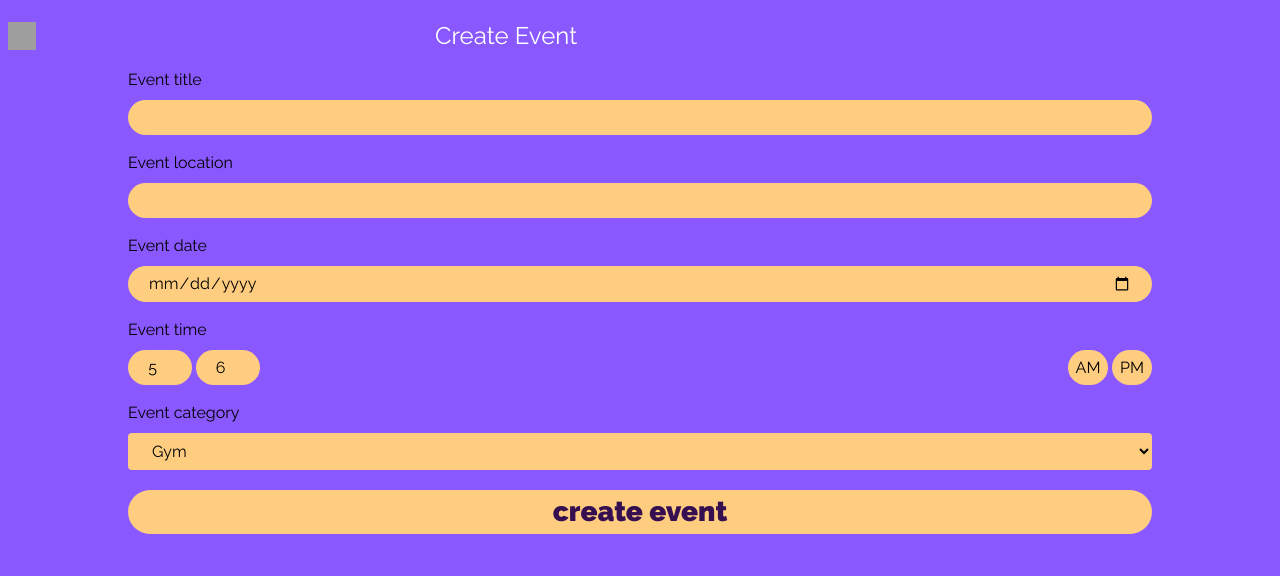
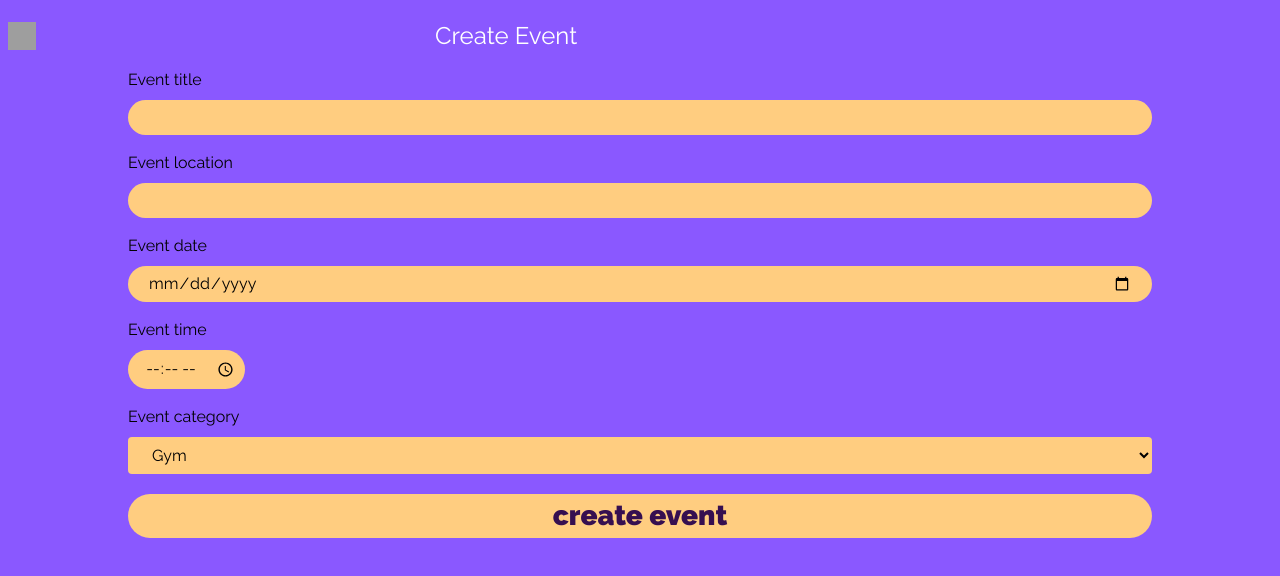
Before and after one commit to kenyounot123/headstarter-hackathon-1, a Next.js app: page /events/create in a window 1280 px wide. Shown: the top 576 px of the page. Built offline with nearby package versions, Linux system fonts and the light colour scheme; grey boxes are pictures that could not be loaded.

Commit message:
Refactor code to use html time input and create function to format date time

```diff
--- a/app/events/create/page.tsx
+++ b/app/events/create/page.tsx
@@ -6,52 +6,30 @@ import { useState } from "react";
 
 
 export default function EventCreate() {
-  const [hours, setHours] = useState<number | ''>('')
-  const [minutes, setMinutes] = useState<number | ''>('')
-  const [period, setPeriod] = useState<'AM' | 'PM'>('AM')
+
   const [date, setDate] = useState<string>("")
+  const [time, setTime] = useState<string>("")
 
   const handleDateChange = (e:React.ChangeEvent<HTMLInputElement>) => {
     setDate(e.target.value)
   }
-
-  const handleHoursChange = (e:React.ChangeEvent<HTMLInputElement>) => {
-    const value = e.target.value
-    if (value === '' || /^[0-9]{1,2}$/.test(value)) {
-      setHours(Number(value) || '');
-    }
+  const handleTimeChange = (e:React.ChangeEvent<HTMLInputElement>) => {
+    setTime(e.target.value)
   }
 
-  const handleMinutesChange = (e:React.ChangeEvent<HTMLInputElement>) => {
-    const value = e.target.value;
-    if (value === '' || /^[0-9]{1,2}$/.test(value)) {
-      setMinutes(Number(value) || '');
-    }
+  const createFormattedDateTime = (): Date | null => {
+    if (!date || !time) return null;
+
+    // Construct the datetime string in ISO format
+    const dateTimeString = `${date}T${time}`;
+
+    return new Date(dateTimeString)
   }
-  const handlePeriodChange = (e:React.MouseEvent<HTMLButtonElement>,newPeriod: 'AM' | 'PM') => {
-    e.preventDefault();
-    setPeriod(newPeriod);
-  };
-
-  function createDateTimeObject(date: string, hours: string, minutes: string, period: 'AM' | 'PM'): Date {
-
-    // Convert 12-hour clock to 24-hour clock
-    const adjustedHours = period === 'PM' && hours < 12 ? hours + 12 : hours;
-    const finalHours = period === 'AM' && hours === 12 ? 0 : adjustedHours;
-
-    // Create a new Date object with the provided date and time
-    const dateTime = new Date(`${date}T${String(finalHours).padStart(2, '0')}:${String(minutes).padStart(2, '0')}:00`);
-
-    return dateTime;
-  }
-
-
   // Send data to API
   const handleSubmit = (e:React.FormEvent<HTMLFormElement>) => {
     e.preventDefault()
 
-    const formattedTime = ``;
-
+    const formattedTime = createFormattedDateTime();
   }
   return (
     <>
@@ -88,15 +66,8 @@ export default function EventCreate() {
 
           <div className="flex flex-col gap-3">
             <p>Event time</p>
-            <div className="flex justify-between gap-5">
-              <div className="flex gap-1">
-                <input className="text-center max-w-sm w-16 outline-none transition-colors ease-in-out duration-300 hover:bg-hover-color focus:bg-hover-color placeholder:text-black bg-secondary-accent-color rounded-full" placeholder="5" type="number" min="1" max="12" value={hours} onChange={handleHoursChange}/>
-                <input className="text-center max-w-sm w-16 outline-none transition-colors ease-in-out duration-300 hover:bg-hover-color p-2 focus:bg-hover-color placeholder:text-black bg-secondary-accent-color rounded-full" placeholder="6" type="number" min="0" max="59" value={minutes} onChange={handleMinutesChange}/>
-              </div>
-              <div className="flex gap-1">
-                <button onClick={(e) => handlePeriodChange(e,"AM")} className={`text-center max-w-sm w-10 outline-none transition-colors ease-in-out duration-300 hover:bg-hover-color focus:bg-hover-color placeholder:text-black bg-secondary-accent-color rounded-full`}>AM</button>
-                <button onClick={(e) => handlePeriodChange(e,"PM")} className="text-center max-w-sm w-10 outline-none transition-colors ease-in-out duration-300 hover:bg-hover-color focus:bg-hover-color placeholder:text-black bg-secondary-accent-color rounded-full">PM</button>
-              </div>
+            <div className="flex gap-1">
+              <input className="p-[1vh] text-center outline-none transition-colors ease-in-out duration-300 hover:bg-hover-color focus:bg-hover-color placeholder:text-black bg-secondary-accent-color rounded-full" onChange={handleTimeChange} name="time" value={time} type="time"/>
             </div>
           </div>
 
```
